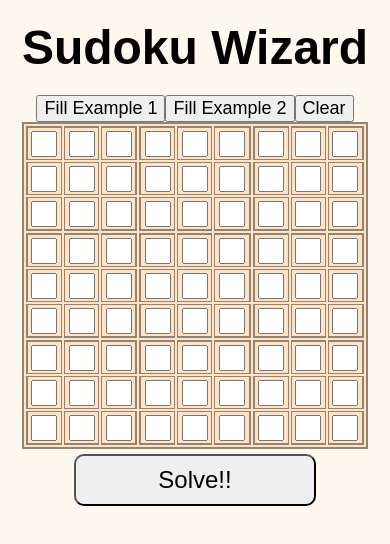
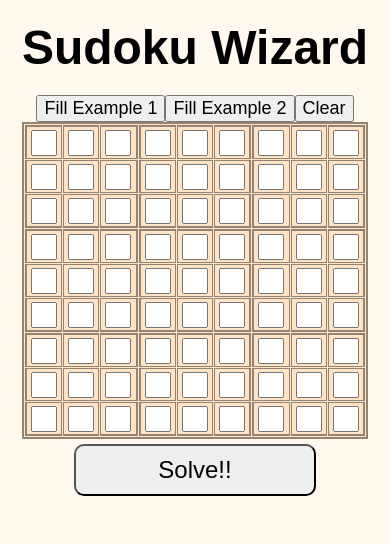
Before and after one commit to ryan-olejnik/Sudoku-Solver, a React (Create React App) app: page / in a window 390 px wide. Shown: the top 544 px of the page. Built offline with nearby package versions, Linux system fonts and the light colour scheme.

Commit message:
Shrink border spacing on mobile

```diff
--- a/src/components/Table.css
+++ b/src/components/Table.css
@@ -31,6 +31,9 @@ table.sudokuTable {
   table.sudokuTable th {
     border: 1px solid #948473;
     padding: 2px 2px;
+  }
+  table.sudokuTable {
+    border-spacing: 1px;
   }
 }
 
```
